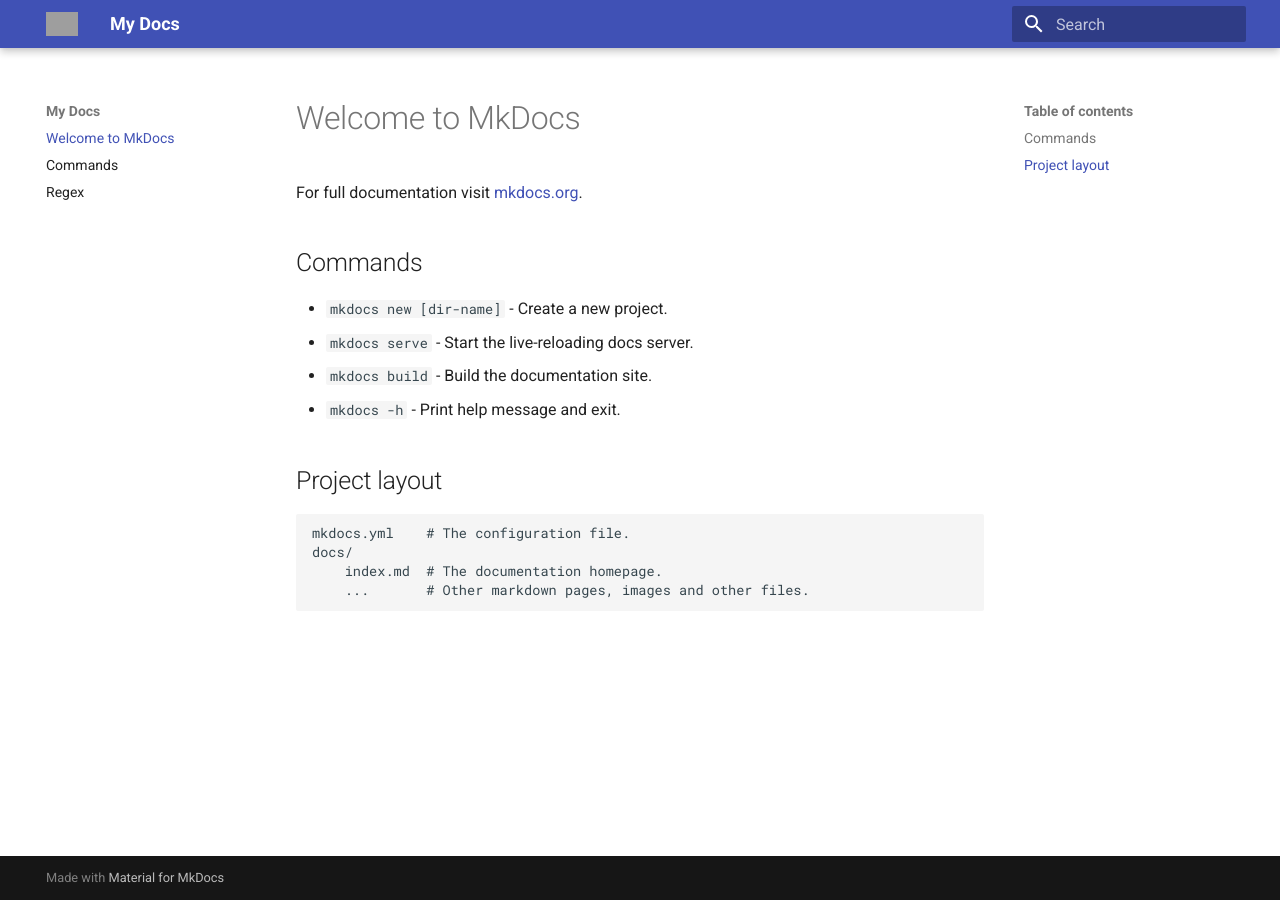
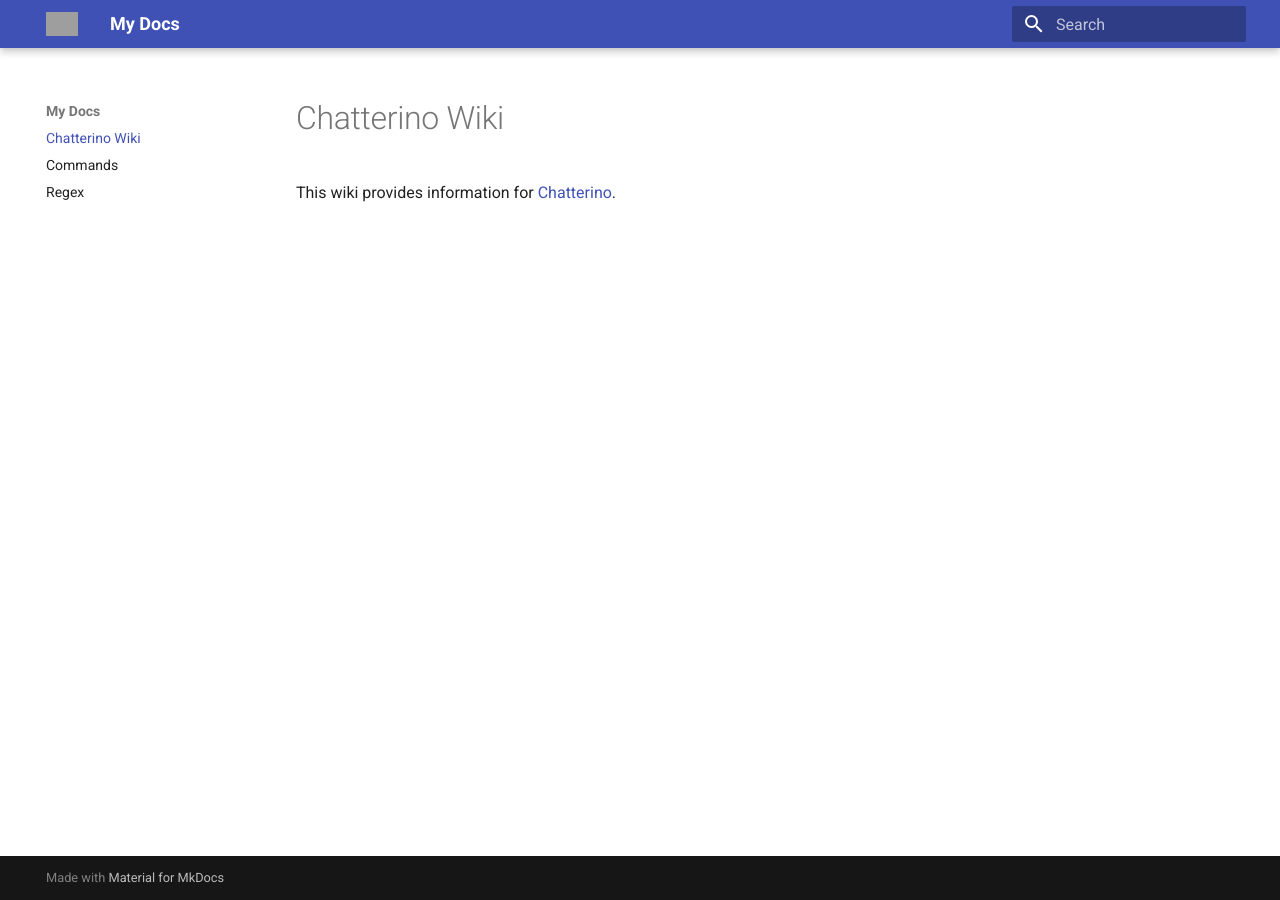
Before and after one commit to Chatterino/wiki, an MkDocs documentation site: the page built from docs/index.md, in a window 1280 px wide. Built offline with MkDocs 1.6.1 and Material for MkDocs 9.7.7, drawn with Linux system fonts in a browser that asks for light colours; grey boxes are pictures that could not be loaded.

Commit message:
updated index

```diff
--- a/docs/index.md
+++ b/docs/index.md
@@ -1,17 +1,3 @@
-# Welcome to MkDocs
+# Chatterino Wiki
 
-For full documentation visit [mkdocs.org](https://www.mkdocs.org).
-
-## Commands
-
-* `mkdocs new [dir-name]` - Create a new project.
-* `mkdocs serve` - Start the live-reloading docs server.
-* `mkdocs build` - Build the documentation site.
-* `mkdocs -h` - Print help message and exit.
-
-## Project layout
-
-    mkdocs.yml    # The configuration file.
-    docs/
-        index.md  # The documentation homepage.
-        ...       # Other markdown pages, images and other files.
+This wiki provides information for [Chatterino](https://chatterino.com).
```
